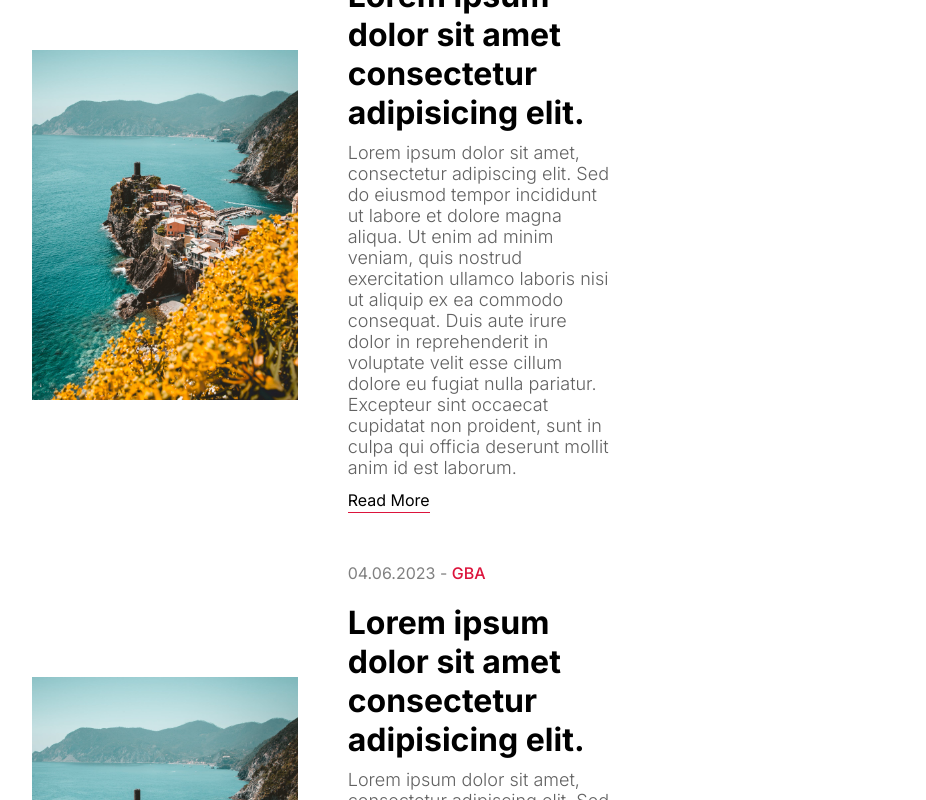
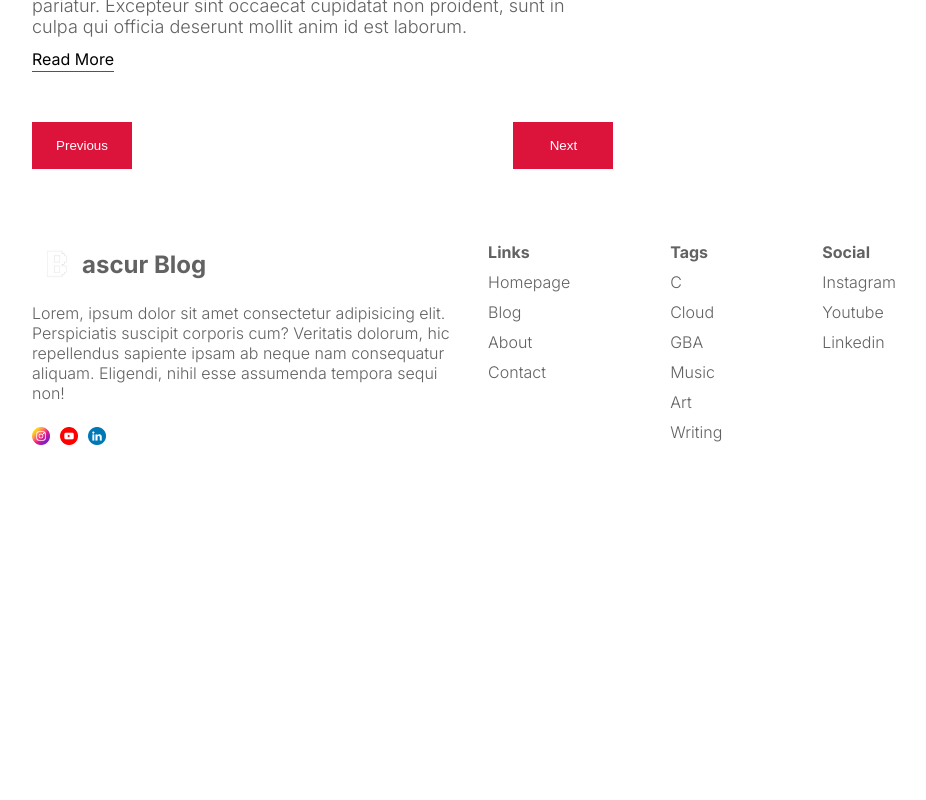
Before and after one commit to Bascur/personal-blog, a Next.js app: page / in a window 1280 px wide. Shown: the part 2640-3440 px from the top of the page, without its empty margins (176-1102 px from the left). After the commit the page ends 3105 px from the top, so only its background shows below. Built offline with nearby package versions, Linux system fonts and the light colour scheme.

Commit message:
finish blog

```diff
--- a/src/components/card/card.module.css
+++ b/src/components/card/card.module.css
@@ -42,3 +42,9 @@
     width: max-content;
     padding: 2px 0px;
 }
+
+@media screen and (max-width: 1280px) {
+    .imageContainer {
+        display: none;
+    }
+}
--- a/src/components/footer/Footer.jsx
+++ b/src/components/footer/Footer.jsx
@@ -1,9 +1,48 @@
 import React from "react";
 import styles from "./footer.module.css"
+import Image from "next/image"
+import Link from "next/link"
 
 const Footer = () => {
     return (
-        <div className={styles.container}>Footer</div>
+        <div className={styles.container}>
+            <div className={styles.info}>
+                <div className={styles.logo}>
+                    <Image src="/logo-3.png" alt="Bascur Blog" width={50} height={50} />
+                    <h1 className={styles.logoText}>ascur Blog</h1>
+                </div>
+                <p className={styles.desc}> Lorem, ipsum dolor sit amet consectetur adipisicing elit. Perspiciatis suscipit corporis cum? Veritatis dolorum, hic repellendus sapiente ipsam ab neque nam consequatur aliquam. Eligendi, nihil esse assumenda tempora sequi non!</p>
+                <div className={styles.icons}>
+                    <Image src="/instagram.png" alt="Bascur Blog" width={18} height={18} />
+                    <Image src="/youtube.png" alt="Bascur Blog" width={18} height={18} />
+                    <Image src="/linkedin-2.png" alt="Bascur Blog" width={18} height={18} />
+                </div>
+            </div>
+            <div className={styles.links}>
+                <div className={styles.list}>
+                    <span className={styles.listTitle}>Links</span>
+                    <Link href="/">Homepage</Link>
+                    <Link href="/">Blog</Link>
+                    <Link href="/">About</Link>
+                    <Link href="/">Contact</Link>
+                </div>
+                <div className={styles.list}>
+                    <span className={styles.listTitle}>Tags</span>
+                    <Link href="/">C</Link>
+                    <Link href="/">Cloud</Link>
+                    <Link href="/">GBA</Link>
+                    <Link href="/">Music</Link>
+                    <Link href="/">Art</Link>
+                    <Link href="/">Writing</Link>
+                </div>
+                <div className={styles.list}>
+                    <span className={styles.listTitle}>Social</span>
+                    <Link href="/">Instagram</Link>
+                    <Link href="/">Youtube</Link>
+                    <Link href="/">Linkedin</Link>
+                </div>
+            </div>
+        </div>
     )
 }
 
--- a/src/components/footer/footer.module.css
+++ b/src/components/footer/footer.module.css
@@ -1,3 +1,76 @@
 .container {
+   margin-top: 50px;
+   padding: 20px 0px;
+   display: flex;
+   align-items: center;
+   justify-content: space-between;
+   color: var(--softTextColor);
+}
 
+.info {
+    flex: 1;
+    display: flex;
+    flex-direction: column;
+    gap: 14px;
 }
+
+.links {
+    flex: 1;
+    display: flex;
+    justify-content: flex-end;
+    gap: 100px;
+}
+
+.logo {
+    display: flex;
+    align-items: center;
+}
+
+.logoText {
+    font-size: 24px;
+}
+
+.desc {
+    font-weight: 300;
+}
+
+.icons {
+    margin-top: 10px;
+    gap: 10px;
+    display: flex;
+}
+
+.list {
+    display: flex;
+    flex-direction: column;
+    gap: 10px;
+    font-weight: 300;
+}
+
+.listTitle {
+    font-weight: bold;
+}
+
+@media screen and (max-width: 1024px) {
+    .links {
+        gap: 50px;
+    }
+}
+
+@media screen and (max-width: 768px) {
+    .container {
+        flex-direction: column;
+        gap: 50px;
+    }
+
+    .links {
+        justify-content: space-between;
+        width: 100%;
+    }
+}
+
+@media screen and (max-width: 640px) {
+    .links {
+        font-size: 14px;
+    }
+}
--- a/src/components/menu/menu.module.css
+++ b/src/components/menu/menu.module.css
@@ -92,3 +92,10 @@
 .date {
     color: gray;
 }
+
+
+@media screen and (max-width: 1024px) {
+    .container{
+        display: none;
+    }
+}
--- a/src/components/pagination/Pagination.jsx
+++ b/src/components/pagination/Pagination.jsx
@@ -3,8 +3,11 @@
 
 const Pagination = () => {
     return (
-        <div className={styles.container}>Pagination</div>
-    )
+        <div className={styles.container}>
+            <button className={styles.button}>Previous</button>
+            <button className={styles.button}>Next</button>
+        </div>
+    );
 }
 
 export default Pagination
--- a/src/components/pagination/pagination.module.css
+++ b/src/components/pagination/pagination.module.css
@@ -1,3 +1,13 @@
 .container {
+    display: flex;
+    justify-content: space-between;
+}
 
+.button {
+    width: 100px;
+    border: none;
+    padding: 16px;
+    background-color: crimson;
+    color: white;
+    cursor: pointer;
 }
```
Also changed, not shown: public/logo-2.png (added), public/logo-3.png (added).
